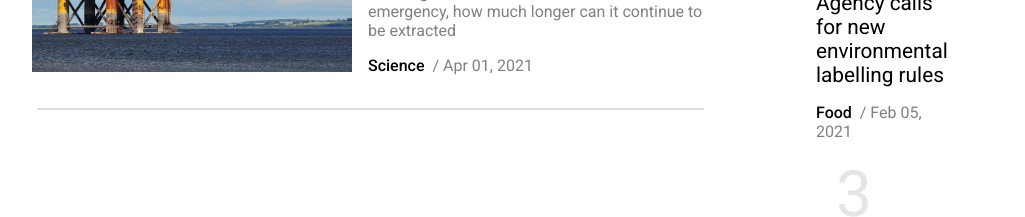
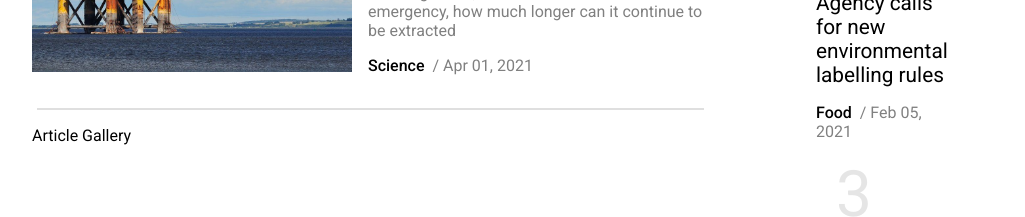
Before and after one commit to mahendruankit/blog, a React (Create React App) app: page / in a window 1280 px wide. Shown: the part 2080-2297 px from the top of the page, without its empty margins (128-1153 px from the left). Built offline with nearby package versions, Linux system fonts and the light colour scheme.

Commit message:
add article gallery component skeleton

```diff
--- a/src/client/App.js
+++ b/src/client/App.js
@@ -22,6 +22,7 @@ function App() {
                   categoryId={1}
                   displayTitle={true}
                   requiresPadding={true}
+                  requiresArticleGallery={false}
                 />
               }
             />
@@ -32,6 +33,7 @@ function App() {
                   categoryId={2}
                   displayTitle={true}
                   requiresPadding={true}
+                  requiresArticleGallery={false}
                 />
               }
             />
@@ -42,6 +44,7 @@ function App() {
                   categoryId={3}
                   displayTitle={true}
                   requiresPadding={true}
+                  requiresArticleGallery={false}
                 />
               }
             />
@@ -52,6 +55,7 @@ function App() {
                   categoryId={4}
                   displayTitle={true}
                   requiresPadding={true}
+                  requiresArticleGallery={false}
                 />
               }
             />
@@ -62,6 +66,7 @@ function App() {
                   categoryId={5}
                   displayTitle={true}
                   requiresPadding={true}
+                  requiresArticleGallery={false}
                 />
               }
             />
--- /dev/null
+++ b/src/client/components/ArtcileGallery/ArtcileGallery.js
@@ -0,0 +1,6 @@
+import React from 'react';
+import './ArtcileGallery.scss';
+
+export default function ArtcileGallery() {
+  return <div className='articleGallery'>Article Gallery</div>;
+}
--- /dev/null
+++ b/src/client/components/ArtcileGallery/ArtcileGallery.scss
@@ -0,0 +1 @@
+@import '../../variables.scss';
--- a/src/client/components/Category/Category.js
+++ b/src/client/components/Category/Category.js
@@ -4,6 +4,7 @@ import Categories from '../../../CategoriesData';
 import Advertisment from '../../components/Advertisment/Advertisment';
 import Articles from '../../components/Articles/Articles';
 import TopPosts from '../../components/TopPosts/TopPosts';
+import ArtcileGallery from '../../components/ArtcileGallery/ArtcileGallery';
 import moment from 'moment';
 
 import './Category.scss';
@@ -12,6 +13,7 @@ export default function Category({
   categoryId,
   displayTitle,
   requiresPadding,
+  requiresArticleGallery,
 }) {
   let topPostsArticlesFromAllCategories = [];
   var category = Categories.filter((c) => c.id === categoryId)[0];
@@ -47,6 +49,7 @@ export default function Category({
       <div className='category__left'>
         {displayTitle ? <Title title={category.name} /> : ''}
         <Articles listOfCategoriesAndArticles={listOfCategoriesAndArticles} />
+        {requiresArticleGallery ? <ArtcileGallery /> : ''}
       </div>
       <div className='category__right'>
         <Title title='Top Posts' />
--- a/src/client/contents/Home/Home.js
+++ b/src/client/contents/Home/Home.js
@@ -73,7 +73,12 @@ export default function Home() {
             showThumbnail={true}
           />
           <Title title='Latest Articles' />
-          <Category categoryId={1} displayTitle={false} requiresPadding={false}/>
+          <Category
+            categoryId={1}
+            displayTitle={false}
+            requiresPadding={false}
+            requiresArticleGallery={true}
+          />
           <Title title='Latest Stories' />
           <div className='home__spacer'>
             <hr />
```
